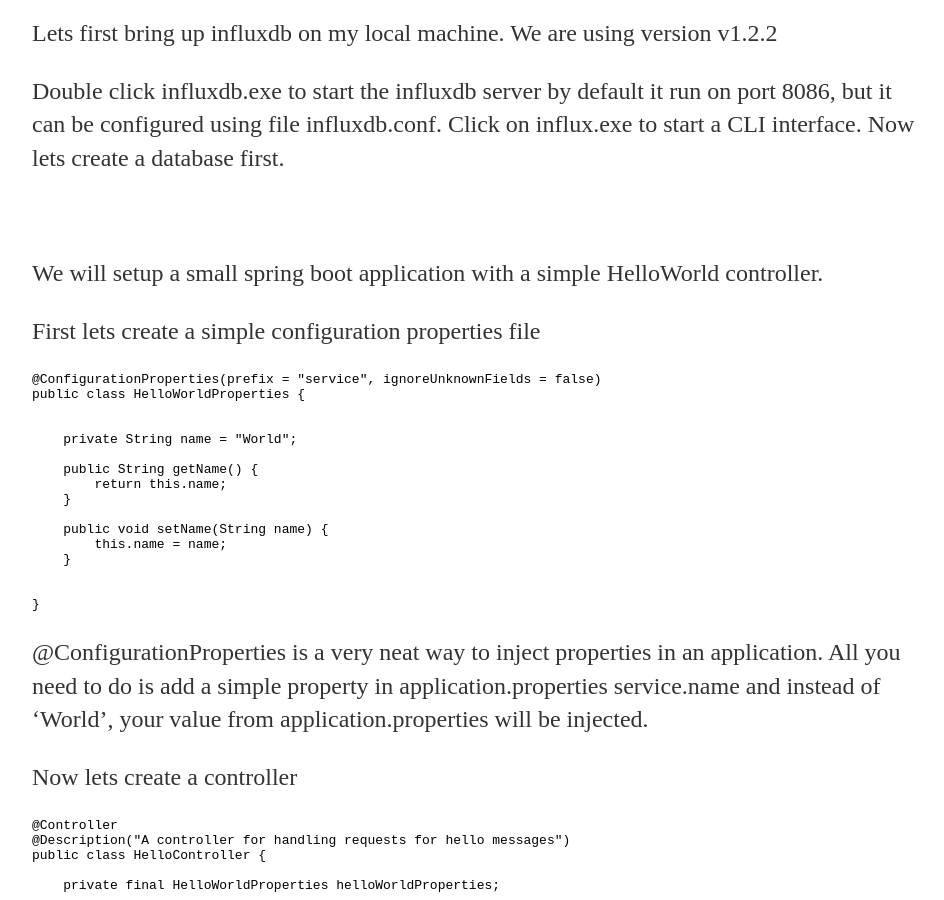
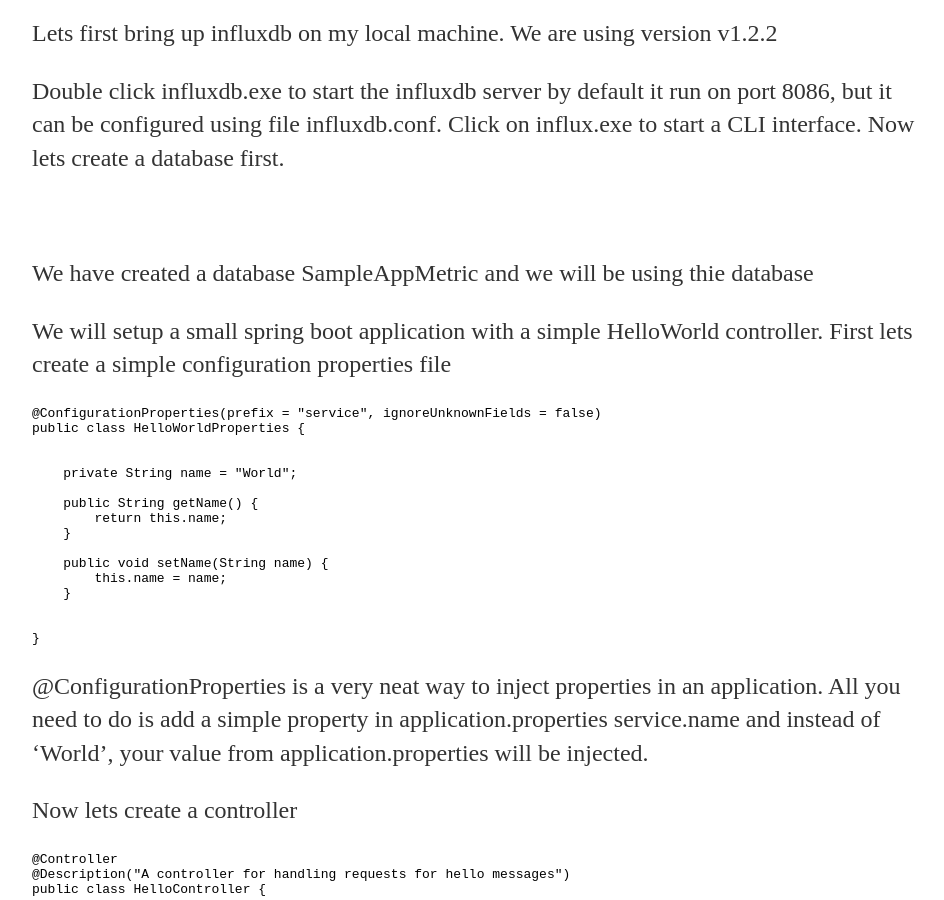
Before and after one commit to AmbujJauhari/AmbujJauhari.github.io, a Jekyll site: the page built from _posts/2017-04-25-Near-real-time-monitoring-with-spring-boot-influxdb-and-grafana.md, in a window 1280 px wide and 900 px high, scrolled down 2306 px. Shown: the whole window, without its empty margins (160-1104 px from the left). Built offline with Jekyll 4.4.1, drawn with Linux system fonts in a browser that asks for light colours.

Commit message:
Update 2017-04-25-Near-real-time-monitoring-with-spring-boot-influxdb-and-grafana.md

````diff
--- a/_posts/2017-04-25-Near-real-time-monitoring-with-spring-boot-influxdb-and-grafana.md
+++ b/_posts/2017-04-25-Near-real-time-monitoring-with-spring-boot-influxdb-and-grafana.md
@@ -65,8 +65,9 @@
 
 ![](../_images/creating_db.JPG?raw=true)
 
+We have created a database SampleAppMetric and we will be using thie database
+
 We will setup a small spring boot application with a simple HelloWorld controller.
-
 First lets create a simple configuration properties file
 
 ```
````
